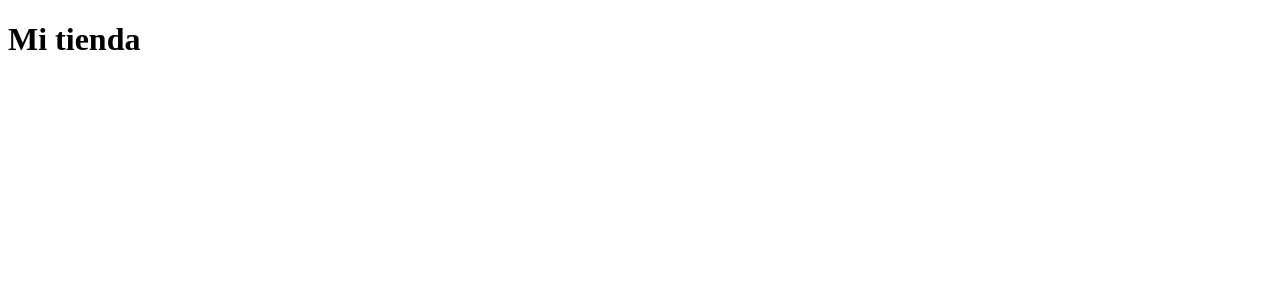
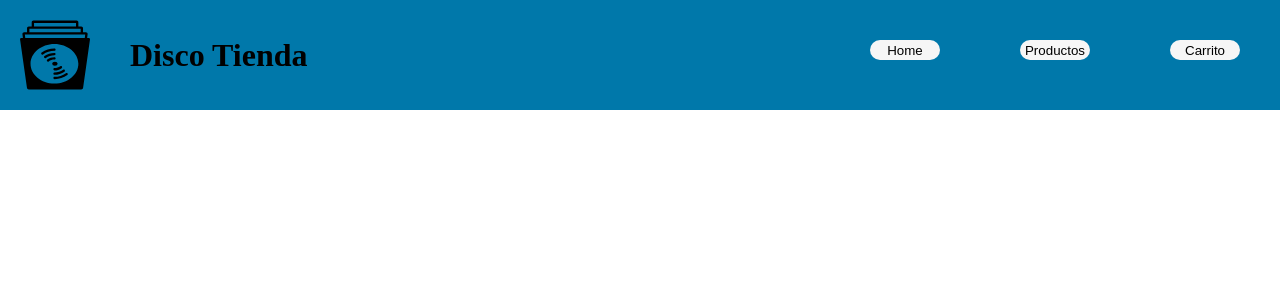
Before and after one commit to Etergen92/proyecto-coder-react, a React (Create React App) app: page / in a window 1280 px wide. Shown: the top 300 px of the page. Built offline with nearby package versions, Linux system fonts and the light colour scheme.

Commit message:
Creacion de componente Navbar con pagina de estilos correspondiente

```diff
--- a/src/App.js
+++ b/src/App.js
@@ -1,7 +1,10 @@
+import NavBar from "./components/NavBar";
+import "./components/app/style.css"
+
 function App() {
   return (
     <div className="App">
-      <h1>Mi tienda</h1>
+      <header><NavBar/></header>
     </div>
   );
 }
--- /dev/null
+++ b/src/components/NavBar.js
@@ -0,0 +1,19 @@
+import foto from "./assets/disco-vinilo.svg"
+
+const NavBar = () => {
+  return (
+    <div className="navBar">
+        <div className="tituloLogo">
+            <img src={foto} alt="disco vinilo"className="logoTienda"/>
+            <h1 className="tituloNavBar">Disco Tienda</h1>
+        </div>
+        <div className="botonesNav">
+            <button className="botonNav"><a href="#">Home</a></button>
+            <button className="botonNav"><a href="#">Productos</a></button>
+            <button className="botonNav"><a href="#">Carrito</a></button>
+        </div>
+    </div>
+  )
+}
+
+export default NavBar;
--- /dev/null
+++ b/src/components/app/style.css
@@ -0,0 +1,45 @@
+/* Estilos NavBar */
+*{
+    margin: 0;
+    padding: 0;
+    box-sizing: content-box;
+}
+.navBar{
+    background-color: #0078AA;
+    display: flex;
+    justify-content: space-between;
+}
+
+.tituloLogo{
+    display: flex;
+}
+
+.tituloNavBar{
+    align-self: center;
+    margin-left: 20px;
+}
+
+.logoTienda{
+    width: 70px;
+    margin: 20px;
+}
+
+.botonesNav{
+    display: flex;
+}
+
+.botonesNav>button{
+    list-style-type: none;
+    margin: 40px;
+    width: 70px;
+    height: 20px;
+    border-radius: 10px;
+    border: none;
+    background-color: #F6F6F6;
+}
+
+
+.botonNav>a{
+    text-decoration: none;
+    color: black;
+}
```
Also changed, not shown: src/components/assets/disco-vinilo.svg (added).
